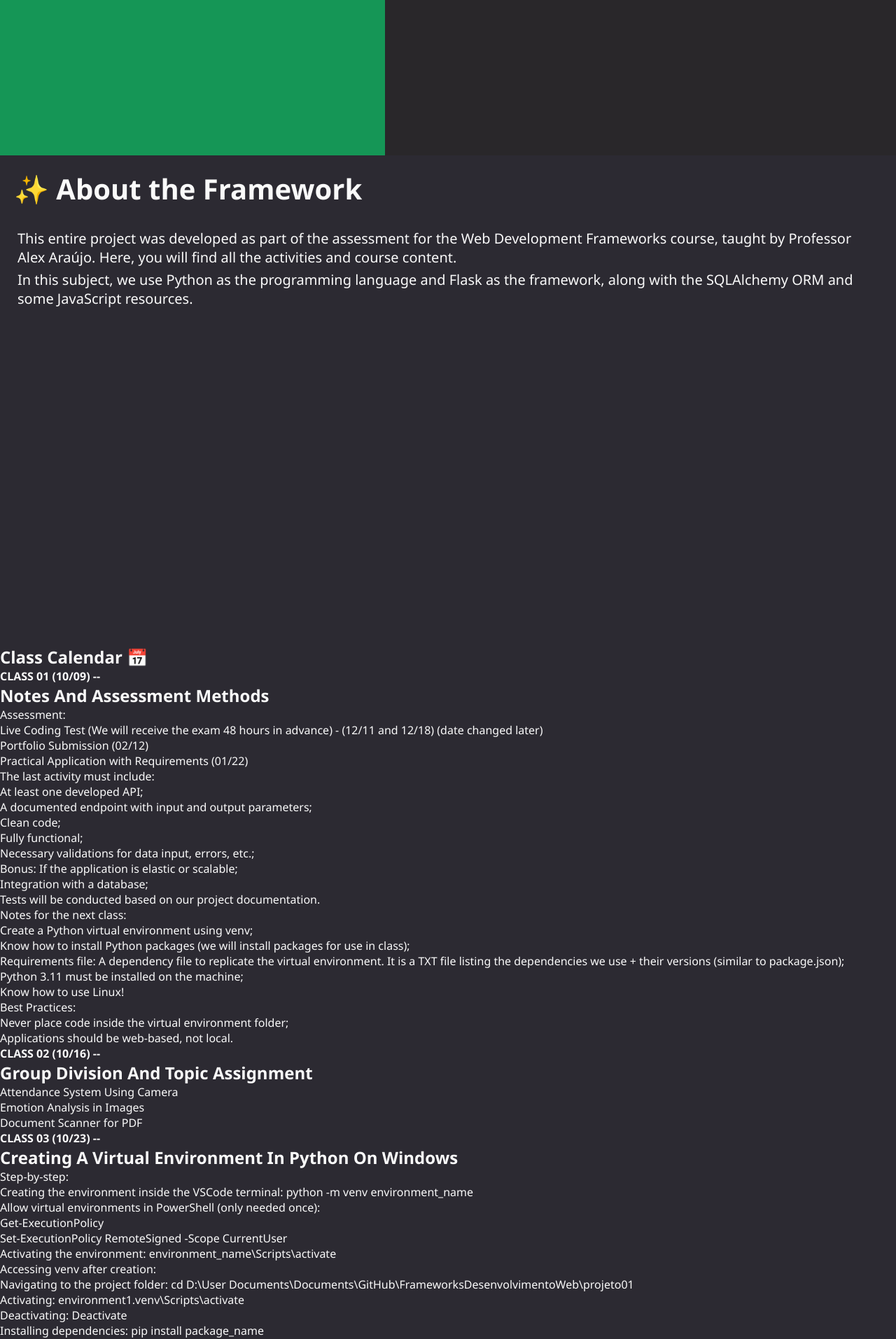
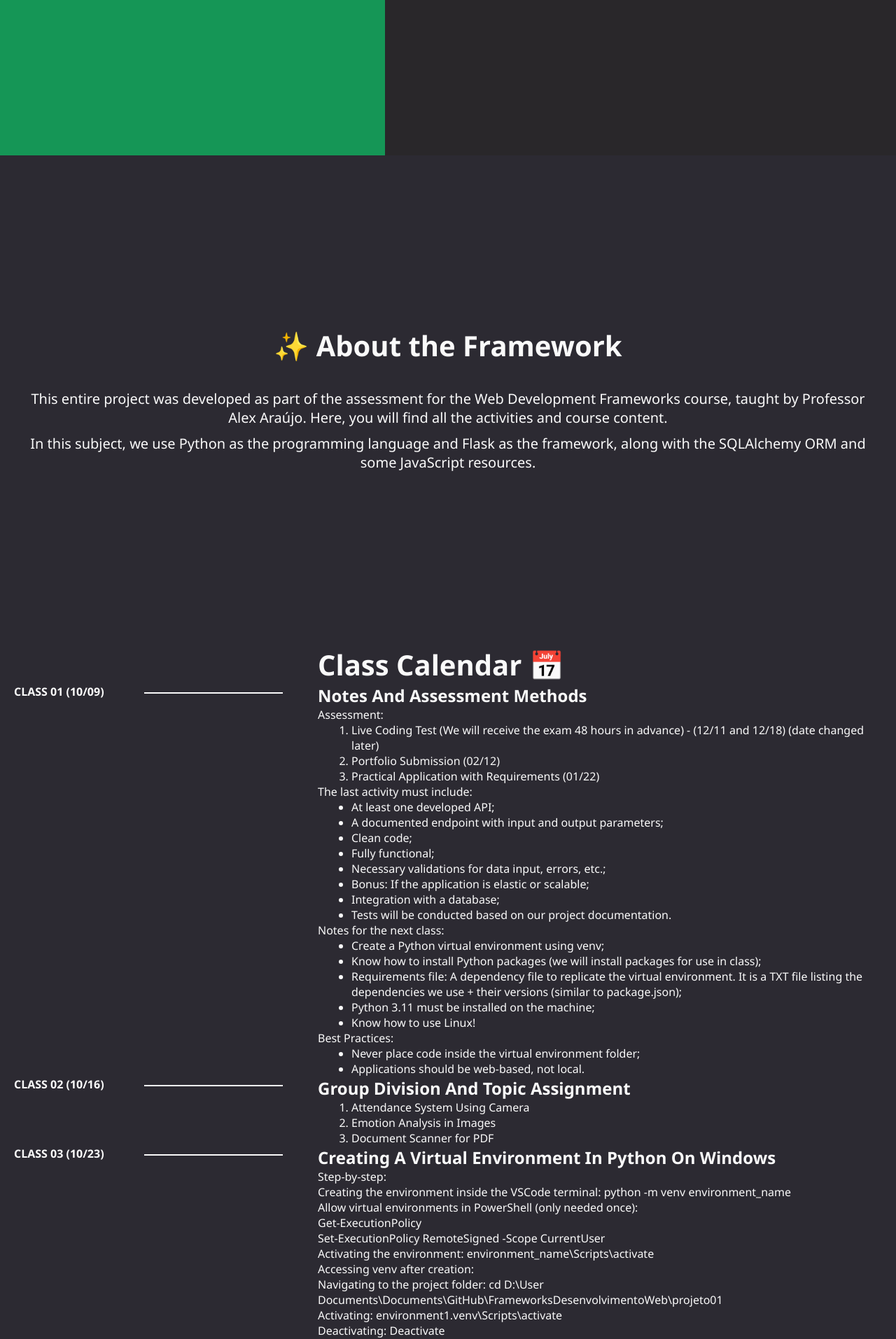
Before and after one commit to IsabelleRancan/FrameworksParaDesenvolvimentoWeb, a Flask app: page / in a window 1280 px wide. Shown: the part 478-2391 px from the top of the page at 70% size. Run offline with Flask 3, Linux system fonts and the light colour scheme; parts of the project's set-up code (start-up, migrations or seed data) failed here and were passed over.

Commit message:
Modificando o front

```diff
--- a/PortifolioFrameworkFlask/static/css/style.css
+++ b/PortifolioFrameworkFlask/static/css/style.css
@@ -74,6 +74,11 @@ body #home .right p {
 body #flask {
   height: 700px;
   padding: 20px;
+  display: flex;
+  flex-direction: column;
+  justify-content: center;
+  align-items: center;
+  text-align: center;
 }
 body #flask h1 {
   font-size: 40px;
@@ -82,4 +87,30 @@ body #flask h1 {
 body #flask p {
   font-size: 20px;
   margin: 5px;
+}
+body #ClassCalendar {
+  display: grid;
+  grid-template-columns: 15% 20% 65%;
+  align-items: start;
+  padding-left: 20px;
+  padding-right: 20px;
+}
+body #ClassCalendar h1 {
+  font-size: 40px;
+}
+body #ClassCalendar h4 {
+  grid-column: 1;
+}
+body #ClassCalendar .decorative-line {
+  grid-column: 2;
+  width: 80%;
+  height: 2px;
+  margin-top: 12px;
+  background-color: #FAFAFA;
+}
+body #ClassCalendar > *:not(h4):not(.decorative-line) {
+  grid-column: 3;
+}
+body #ClassCalendar ol, body #ClassCalendar ul {
+  padding-left: 3rem;
 }/*# sourceMappingURL=style.css.map */
--- a/PortifolioFrameworkFlask/static/css/style.scss
+++ b/PortifolioFrameworkFlask/static/css/style.scss
@@ -91,6 +91,11 @@ body {
     #flask {
         height: 700px;
         padding: 20px;
+        display: flex;
+        flex-direction: column;
+        justify-content: center;
+        align-items: center;
+        text-align: center;
 
         h1{
             font-size: 40px;
@@ -101,4 +106,37 @@ body {
             margin: 5px;
         }
     }
+
+    #ClassCalendar {
+        display: grid;
+        grid-template-columns: 15% 20% 65%;
+        align-items: start;
+        padding-left: 20px;
+        padding-right: 20px;
+
+        h1{
+            font-size: 40px;
+
+        }
+
+        h4 {
+          grid-column: 1; // Garantindo que apenas h4 fique na primeira coluna
+        }
+
+        .decorative-line {
+            grid-column: 2;
+            width: 80%;
+            height: 2px;
+            margin-top: 12px;
+            background-color: $font-color; // Cor do traço (altere conforme necessário)
+          }
+
+        > *:not(h4):not(.decorative-line) {
+          grid-column: 3; // Todo o resto vai para a terceira coluna
+        }
+
+        ol, ul {
+            padding-left: 3rem; // Evita que números/pontos avancem sobre a segunda coluna
+          }
+      }
 }
--- a/PortifolioFrameworkFlask/templates/index.html
+++ b/PortifolioFrameworkFlask/templates/index.html
@@ -30,7 +30,7 @@
     <section id="ClassCalendar">
         <h1>Class Calendar 📅</h1>
 
-        <h4>CLASS 01 (10/09) --    </h4><h2>Notes And Assessment Methods</h2>
+        <h4>CLASS 01 (10/09)</h4><div class="decorative-line"></div><h2>Notes And Assessment Methods</h2>
         <p>Assessment:</p>
         <ol>
             <li>Live Coding Test (We will receive the exam 48 hours in advance) - (12/11 and 12/18) (date changed later)</li>
@@ -62,14 +62,14 @@
             <li>Applications should be web-based, not local.</li>
         </ul>
 
-        <h4>CLASS 02 (10/16) --    </h4><h2>Group Division And Topic Assignment</h2>
+        <h4>CLASS 02 (10/16)</h4><div class="decorative-line"></div><h2>Group Division And Topic Assignment</h2>
         <ol>
             <li>Attendance System Using Camera</li>
             <li>Emotion Analysis in Images</li>
             <li>Document Scanner for PDF</li>
         </ol>
 
-        <h4>CLASS 03 (10/23) --    </h4><h2>Creating A Virtual Environment In Python On Windows</h2>
+        <h4>CLASS 03 (10/23)</h4><div class="decorative-line"></div><h2>Creating A Virtual Environment In Python On Windows</h2>
         <p>Step-by-step:</p>
         <p>Creating the environment inside the VSCode terminal: <code>python -m venv environment_name </code></p>
         <p>Allow virtual environments in PowerShell (only needed once): <br>
@@ -105,7 +105,7 @@
 
         <p>✨ In this class we create the folders: templates, static and adjacent folders. Also, the app.py file - app.py is the main file we will use;</p>
 
-        <h4>CLASS 04 (10/30) --    </h4><h2>Creating A New Virtual Environment And Developing Code</h2>
+        <h4>CLASS 04 (10/30)</h4><div class="decorative-line"></div><h2>Creating A New Virtual Environment And Developing Code</h2>
         <p>Always import Flask when creating a new virtual environment: <code>from flask import Flask</code></p>
         <p><b>Key Concepts:</b></p>
         <ul>
@@ -139,7 +139,7 @@
 
         <p>📝 All these projects should be part of a single Flask project.</p>
 
-        <h4>CLASS 05 (11/06) --    </h4><h2>Passing Parameters In Flask</h2>
+        <h4>CLASS 05 (11/06)</h4><div class="decorative-line"></div><h2>Passing Parameters In Flask</h2>
         <p>Passing Parameters from Flask to an HTML Template: <code>render_template('index.html', name=name)</code></p>
 
         <p>✨ What was done in this lesson: we had time in class to work on the activities, experimented with connecting our code to another student’s project.
@@ -152,7 +152,7 @@
 
         {% endfor %}
 
-        <h4>CLASS 06 (11/13) --    </h4><h2>Basic Rules For Development</h2>
+        <h4>CLASS 06 (11/13)</h4><div class="decorative-line"></div><h2>Basic Rules For Development</h2>
         <p>1st Do not trust the data coming from the request</p>
         <ul>
             <li>Validate all data; this validation depends on what is expected for each data type (e.g., text, number, etc.);</li>
@@ -185,19 +185,19 @@
 
         {% endfor %}
 
-        <h4>CLASS 07 (11/20) --    </h4><h2>Activity Development And Final Project: </h2>
+        <h4>CLASS 07 (11/20)</h4><div class="decorative-line"></div><h2>Activity Development And Final Project: </h2>
         <p>✨ What was done in this lesson: we had time to develop the activities in class. </p>
 
-        <h4>CLASS 08 (11/27) --    </h4><h2>Final Project Prototype Presentation: </h2>
+        <h4>CLASS 08 (11/27)</h4><div class="decorative-line"></div><h2>Final Project Prototype Presentation: </h2>
         <p>📝 Three groups presented prototypes and objectives for the final project.</p>
 
-        <h4>CLASS 09 (12/04) --    </h4><h2>Activity Development And Final Project: </h2>
+        <h4>CLASS 09 (12/04)</h4><div class="decorative-line"></div><h2>Activity Development And Final Project: </h2>
         <p>✨ What was done in this lesson: we had time to develop the activities in class. </p>
 
-        <h4>CLASS 10 (12/11) --    </h4><h2>Exam Distribution Decision + Orchestra Appreciation On Campus: </h2>
+        <h4>CLASS 10 (12/11)</h4><div class="decorative-line"></div><h2>Exam Distribution Decision + Orchestra Appreciation On Campus: </h2>
         <p>✨ What was done in this lesson: we decided how the exam distribution would work and were encouraged by the professor to appreciate the orchestra performing on campus. </p>
 
-        <h4>CLASS 11 (12/18) --    </h4><h2>Activities To Practice Before The Exam: </h2>
+        <h4>CLASS 11 (12/18)</h4><div class="decorative-line"></div><h2>Activities To Practice Before The Exam: </h2>
 
         <h3>Activities</h3>
 
@@ -207,10 +207,10 @@
 
         {% endfor %}
 
-        <h4>CLASS 12, 13, AND 14 (01/08, 01/15, 01/22) --    </h4><h2>Practical Exam Application: </h2>
+        <h4>CLASS 12, 13, AND 14 (01/08, 01/15, 01/22)</h4><div class="decorative-line"></div><h2>Practical Exam Application: </h2>
         <p>✨ What was done in this lesson: Professor Alex divided the class into two groups to take the exam. The first group took the exam on 01/08, and the second group took the exam on 01/27 due to a technical issue on 01/15.</p>
 
-        <h4>CLASS 15 (01/29) --    </h4><h2>Exam Feedback: </h2>
+        <h4>CLASS 15 (01/29)</h4><div class="decorative-line"></div><h2>Exam Feedback: </h2>
         <p>✨ What was done in this lesson: Professor Alex gave the grades for the exam to all the students who took it and were present in class.</p>
     </section>
 
```
Also changed, not shown: 1 other file.
